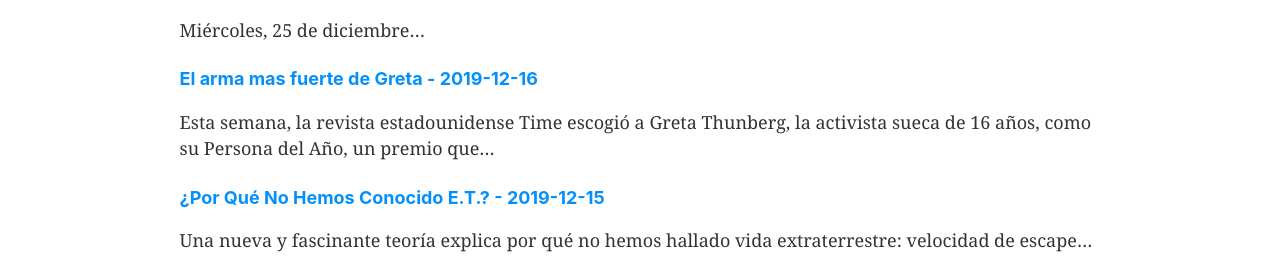
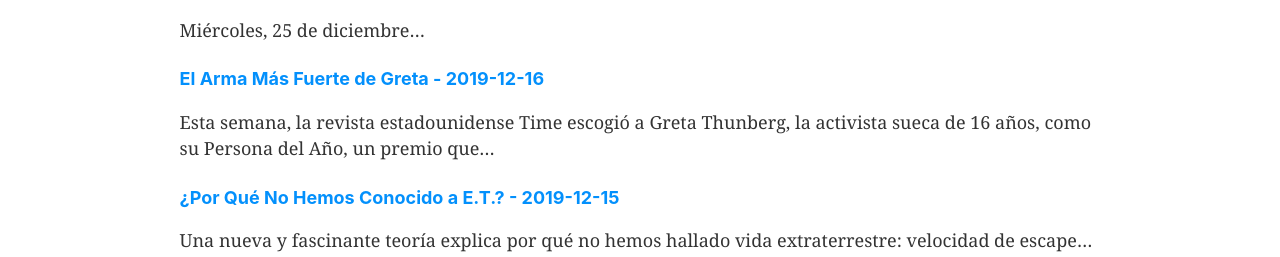
Before and after one commit to ScorpIan555/dot-ninja-blog, a Gatsby site: page / in a window 1280 px wide. Shown: the part 294-551 px from the top of the page. Built offline with nearby package versions, Linux system fonts and the light colour scheme; Gatsby itself is replaced by a stand-in of ours.

Commit message:
content fix

```diff
--- a/src/markdown-pages/el-arma-mas-fuerte-de-greta.md
+++ b/src/markdown-pages/el-arma-mas-fuerte-de-greta.md
@@ -1,5 +1,5 @@
 ---
-title: 'El arma mas fuerte de Greta'
+title: 'El Arma Más Fuerte de Greta'
 date: '2019-12-16'
 description: 'Vídeo de France 24 sobre Greta Thunberg'
 lang: 'es'
--- a/src/markdown-pages/una-nueva-y--fascinante-teoria.md
+++ b/src/markdown-pages/una-nueva-y--fascinante-teoria.md
@@ -1,5 +1,5 @@
 ---
-title: '¿Por Qué No Hemos Conocido E.T.?'
+title: '¿Por Qué No Hemos Conocido a E.T.?'
 date: '2019-12-15'
 description: 'Una nueva teoría podrįa explicar por qué ya no hemos hallado vida extraterrestre'
 lang: 'es'
```
